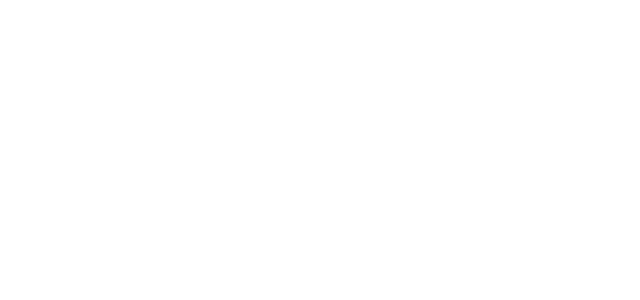
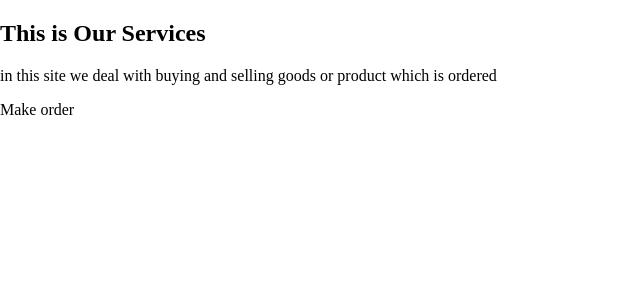
Before and after one commit to Niyomugabo-fabrice/React_Project, a React (Vite) app in the folder myproject/: page /services in a window 1280 px wide. Before the commit this address had no page. Shown: the top 300 px of the page, without its empty margins (0-640 px from the left). Built offline with nearby package versions, Linux system fonts and the light colour scheme.

Commit message:
services route addedd successfully

```diff
--- a/myproject/src/App.tsx
+++ b/myproject/src/App.tsx
@@ -1,4 +1,5 @@
 import Header from "./Components/Headers"
+import Services from "./Components/Services"
 // import Products from "./Components/Product"
 import "./App.css"
 import AppRoutes from "./routes/AppRoutes"
--- a/myproject/src/Components/Headers.tsx
+++ b/myproject/src/Components/Headers.tsx
@@ -9,6 +9,7 @@
                 <li><a href="">Product</a></li>
                 <li><a href="">About</a></li>
                 <li><a href="">Contact</a></li>
+                <li><a href="">Services</a></li>
             </ul>
           </div>
           </div>
--- a/myproject/src/Components/Services.tsx
+++ b/myproject/src/Components/Services.tsx
@@ -1,4 +1,4 @@
-function Services(){
+export default function Services(){
     return(
         <div className="services">
             <h2>This is Our Services</h2>
--- a/myproject/src/routes/AppRoutes.tsx
+++ b/myproject/src/routes/AppRoutes.tsx
@@ -2,6 +2,7 @@
 import Products from "../Components/Product.tsx";
 import About from "../Components/About.tsx"
 import Home from "../Pages/Home.tsx"
+import Services from "../Components/Services.tsx";
 
 
 export default function AppRoutes()
@@ -12,6 +13,7 @@
             <Route path="/product" element={<Products/>}/>
             <Route path="/about" element={<About/>}/>
             <Route path="/" element={<Home/>}/>
+            <Route path="/services" element={<Services/>}/>
          </Routes>
         </BrowserRouter>
     )
```
